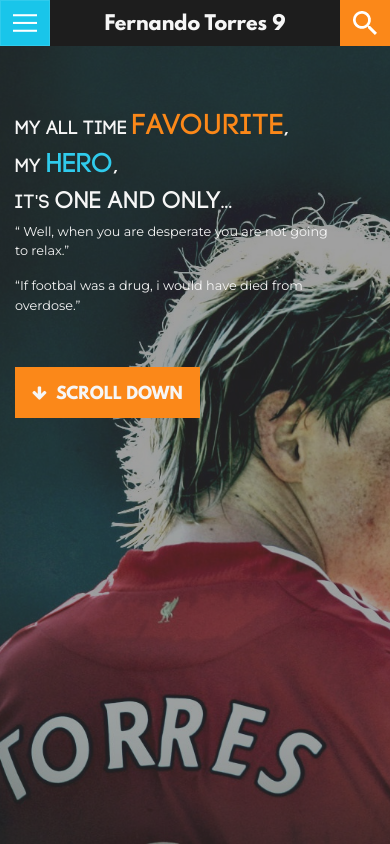
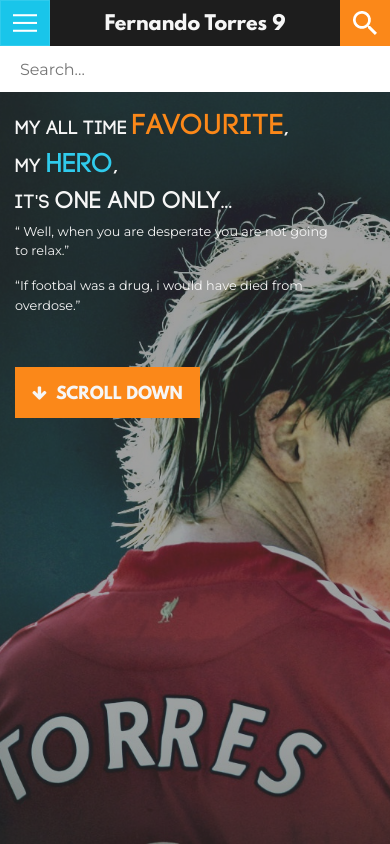
Before and after one commit to pramodrhegde/DemoSiteElnino, a website: page index.html in a window 390 px wide. Both pictures are taken after a click on the link "SEARCH". Shown: the top 844 px of the page. Drawn offline with Linux system fonts and the light colour scheme; files that its build step writes are made by us from their sources; files whose address does not match are found by name.

Commit message:
search function

```diff
--- a/index.html
+++ b/index.html
@@ -47,9 +47,9 @@
 						</ul>
 					</nav>
 
-					<div class="search-box hidden">
+					<div class="search-box">
 						<input type="text" placeholder="Search...">
-						<a href="#0" class="btn orange-btn cross-button">Close</a>
+						<!--<a href="#0" class="btn orange-btn cross-button">Close</a>-->
 					</div>
 				</div>
 				<div class="header-nonmobile hidden-sm-down">
--- a/sass/main.scss
+++ b/sass/main.scss
@@ -167,11 +167,12 @@ header{
 }
 .search-box{
 	top:46px;
+	display:none;
 }
 .search-box input{
 	height:inherit;
 	padding:10px 5% 10px 20px;
-	width:95%;
+	width:100%;
 }
 .navigation-mobile{
 	position:fixed;
--- a/src/js/main.js
+++ b/src/js/main.js
@@ -36,6 +36,15 @@ function init(){
 	});
 	$('.navigation-mobile').on('click',function(){
 		$(this).removeClass('visible');
+	});
+
+	//Search-Button Mobile
+	$('.navbar-mobile .search-button').on('click',function(){
+		$('.search-box').slideToggle(200);
+	});
+	//Search-Button NonMobile
+	$('.navigation-nonmobile .search-button').on('click',function(){
+		$('.search-box').fadeToggle(200);
 	});
 
 	//Scroll Functionality
```
Also changed, not shown: src/css/main.css, 1 other file.
